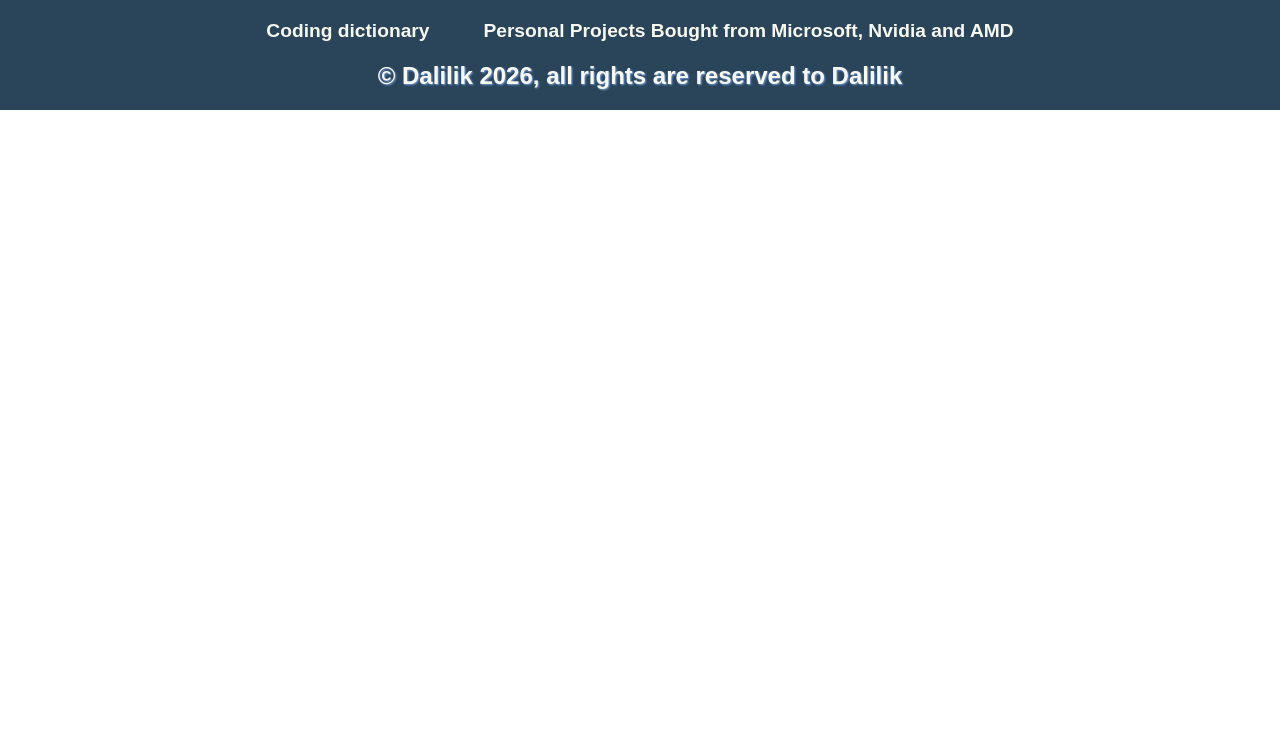
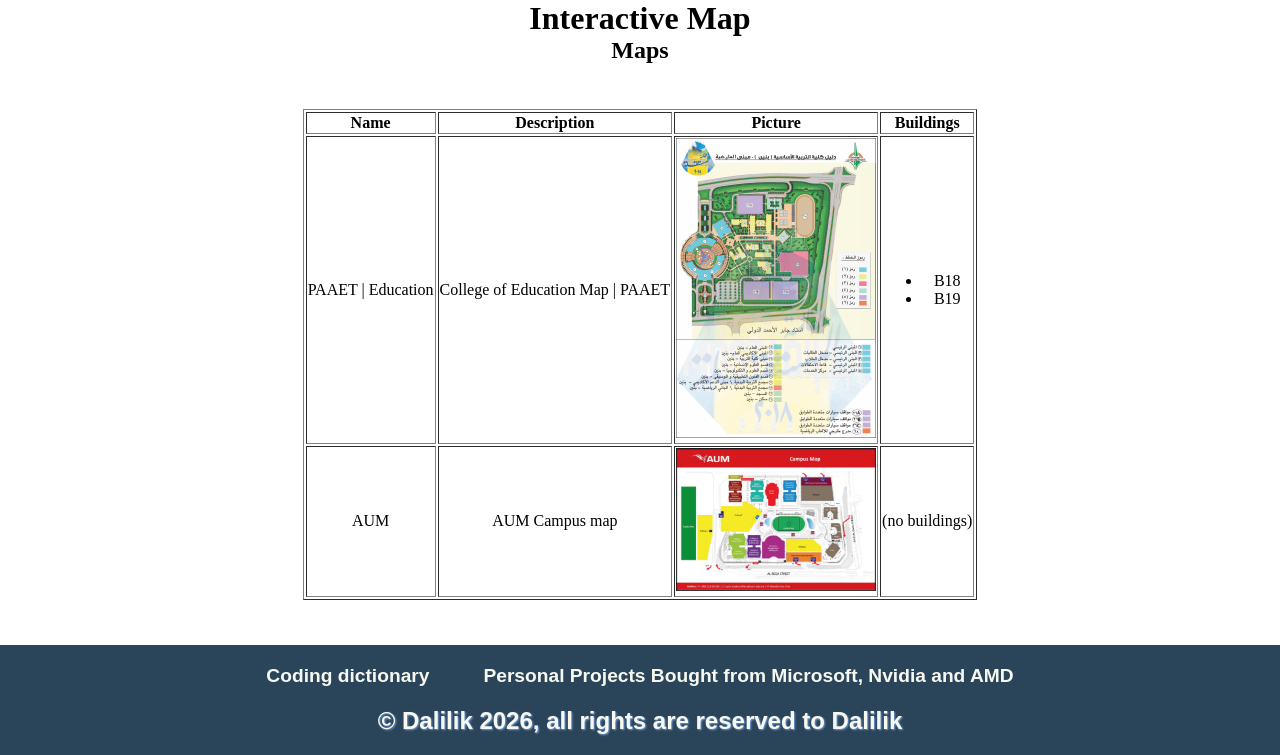
Before and after one commit to CatFlab/Internet-Programming, a Django app: page /Interactive_map.html in a window 1280 px wide. Shown: the part 87-842 px from the top of the page. Before the commit the page ends 197 px from the top, so only its background shows below. Run offline with Django 5.2, Linux system fonts and the light colour scheme; data comes from the database, SQL or seed files in the repository.

Commit message:
Show a table form admin page

```diff
--- a/pages2/templates/Interactive_map.html
+++ b/pages2/templates/Interactive_map.html
@@ -3,4 +3,49 @@
 
 {% block title %}Dalilik - Interactive map{% endblock %}
 
-{% block main-content%}{% endblock%}
+{% block main-content %}
+<h1>Interactive Map</h1>
+
+<h2>Maps</h2>
+{% if maps %}
+	<table border="1" class="tableinformation">
+		<thead>
+			<tr>
+				<th>Name</th>
+				<th>Description</th>
+				<th>Picture</th>
+				<th>Buildings</th>
+			</tr>
+		</thead>
+		<tbody>
+		{% for m in maps %}
+			<tr>
+				<td>{{ m.name }}</td>
+				<td>{{ m.description }}</td>
+				<td>
+					{% if m.picture %}
+						<img src="{{ m.picture.url }}" alt="{{ m.name }}" style="max-width:200px; height:auto;" />
+					{% else %}
+						(no image)
+					{% endif %}
+				</td>
+				<td>
+					{% if m.buildings.exists %}
+						<ul>
+						{% for b in m.buildings.all %}
+							<li>{{ b.name }}</li>
+						{% endfor %}
+						</ul>
+					{% else %}
+						(no buildings)
+					{% endif %}
+				</td>
+			</tr>
+		{% endfor %}
+		</tbody>
+	</table>
+{% else %}
+	<p>No maps found.</p>
+{% endif %}
+
+{% endblock %}
--- a/pages2/views.py
+++ b/pages2/views.py
@@ -1,4 +1,6 @@
 from django.shortcuts import render
+from .models import Map
+
 
 def index(request):
     return render(request, 'index.html', {"active_page": "home"})
@@ -21,5 +23,6 @@ def login(request):
 def activitycenter(request):
     return render(request, 'Activity_Center.html', {"active_page": "activitycenter"})
 
-def interactivemap (request):
-    return render(request, 'Interactive_Map.html', {"active_page": "map"})
+def interactivemap(request):
+    maps = Map.objects.prefetch_related('buildings').all()
+    return render(request, 'Interactive_Map.html', {"active_page": "map", "maps": maps})
```
